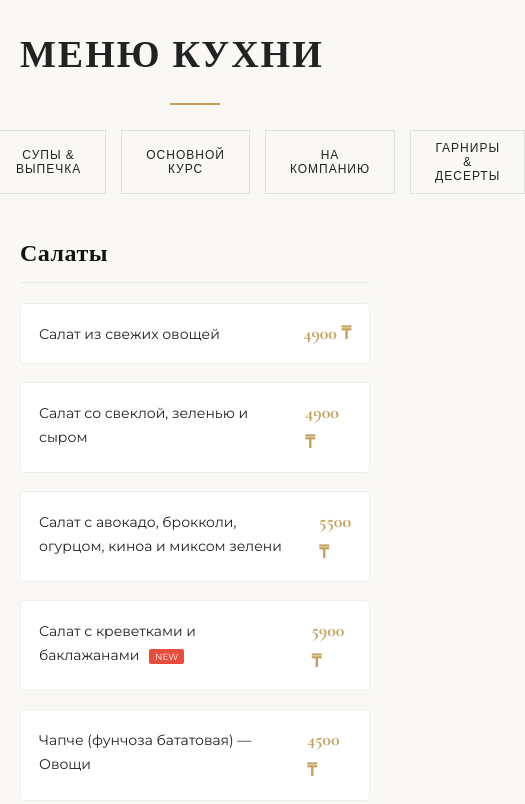
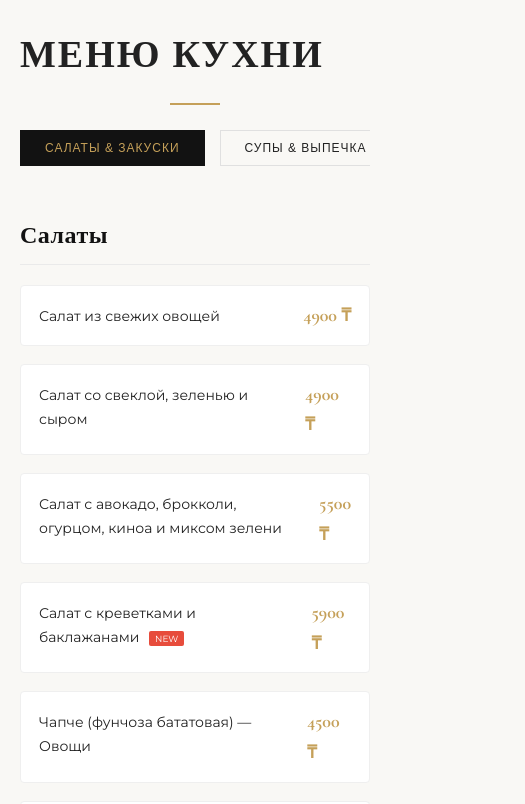
Before and after one commit to bebanus/nova-restaurant, a plain HTML site: page index.html in a window 390 px wide. Shown: the part 1540-2344 px from the top of the page, 525 px wide, since content can reach past the window. Drawn offline with nearby package versions, Linux system fonts and the light colour scheme.

Commit message:
Update style.css

```diff
--- a/style.css
+++ b/style.css
@@ -914,3 +914,25 @@
     font-size: 10.5px;
     letter-spacing: 1.5px;
 }
+/* ===== Адаптивность кнопок меню на телефонах ===== */
+@media (max-width: 768px) {
+    /* Делаем горизонтальный скролл с красивым скрытым скроллбаром для категорий меню */
+    .menu-section .menu-tabs,
+    .wine-section .wine-tabs {
+        display: flex;
+        overflow-x: auto;
+        white-space: nowrap;
+        justify-content: flex-start;
+        padding-bottom: 10px;
+        -webkit-overflow-scrolling: touch;
+    }
+
+    .menu-section .menu-tabs::-webkit-scrollbar,
+    .wine-section .wine-tabs::-webkit-scrollbar {
+        display: none; /* Скрываем полоску прокрутки для эстетики */
+    }
+
+    .tab-btn, .wine-tab-btn {
+        flex: 0 0 auto; /* Запрещаем кнопкам сжиматься */
+    }
+}
```
